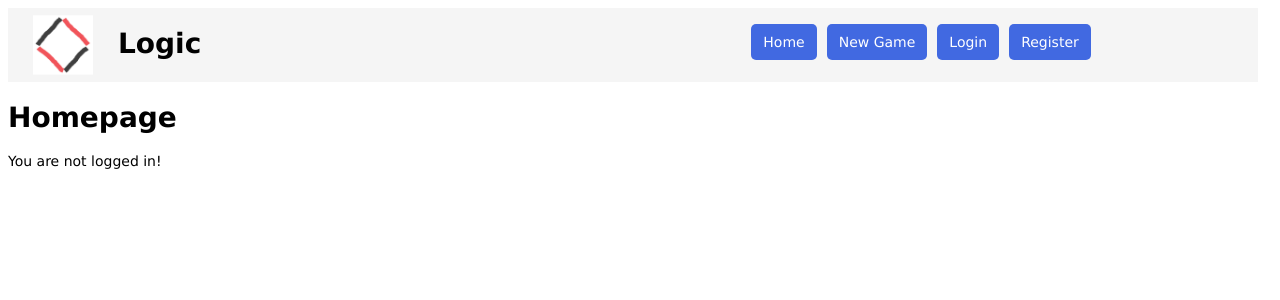
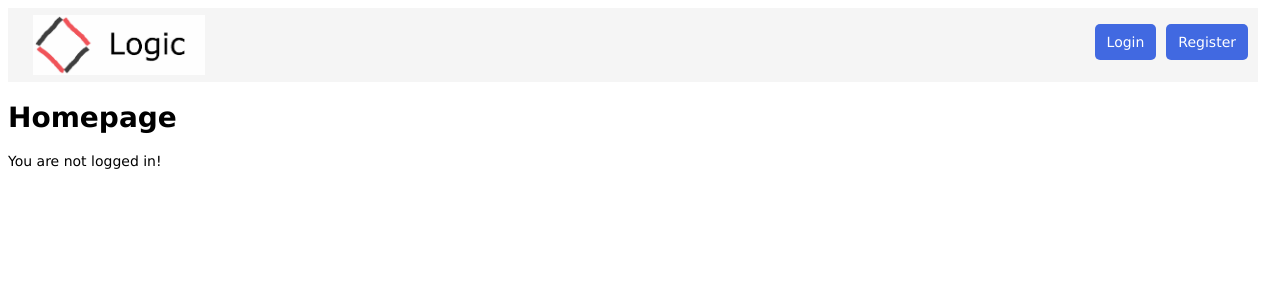
Before and after one commit to danielchiu/logic, a Flask app: page / in a window 1280 px wide. Shown: the top 300 px of the page. Run offline with Flask 2, Linux system fonts and the light colour scheme; some libraries are stand-ins or nearby versions.

Commit message:
logo updated to include text/link to homepage, navbar aligned right

```diff
--- a/app/static/style.css
+++ b/app/static/style.css
@@ -18,11 +18,10 @@ img {
 }
 
 #navbar {
-    float: left;
+    float: right;
     list-style-type: none;
     margin: 0;
     margin-top: 16px;
-    margin-left: 550px;
     padding: 0;
     overflow: hidden;
 }
--- a/app/templates/base.html
+++ b/app/templates/base.html
@@ -11,15 +11,12 @@
 
     <body>
         <div id="header">
-            <a id="logo">
-                <img src="{{ url_for("static", filename = "favicon.ico") }}" alt = "logo" style="width:60px;height:60px">
+            <a id="logo" href="{{ url_for("views.homepage") }}">
+                <img src="{{ url_for("static", filename = "logiclogo.png") }}" alt = "logo" style="width:172px;height:60px">
             </a>
-            <h1 id="logo">Logic</h1>
             <ul id="navbar">
-                <li><a class="navlink" href="{{ url_for("views.homepage") }}">Home</a></li>
-                <li><a class="navlink" href="{{ url_for("views.newgame") }}">New Game</a></li>
-
                 {% if session["user"] %}
+                    <li><a class="navlink" href="{{ url_for("views.newgame") }}">New Game</a></li>
                     <li><a class="navlink" href="{{ url_for("views.games") }}">Games</a></li>
                     <li><a class="navlink" href="{{ url_for("views.logout") }}">Logout</a></li>
                 {% else %}
```
Also changed, not shown: app/static/logiclogo.png (added).
